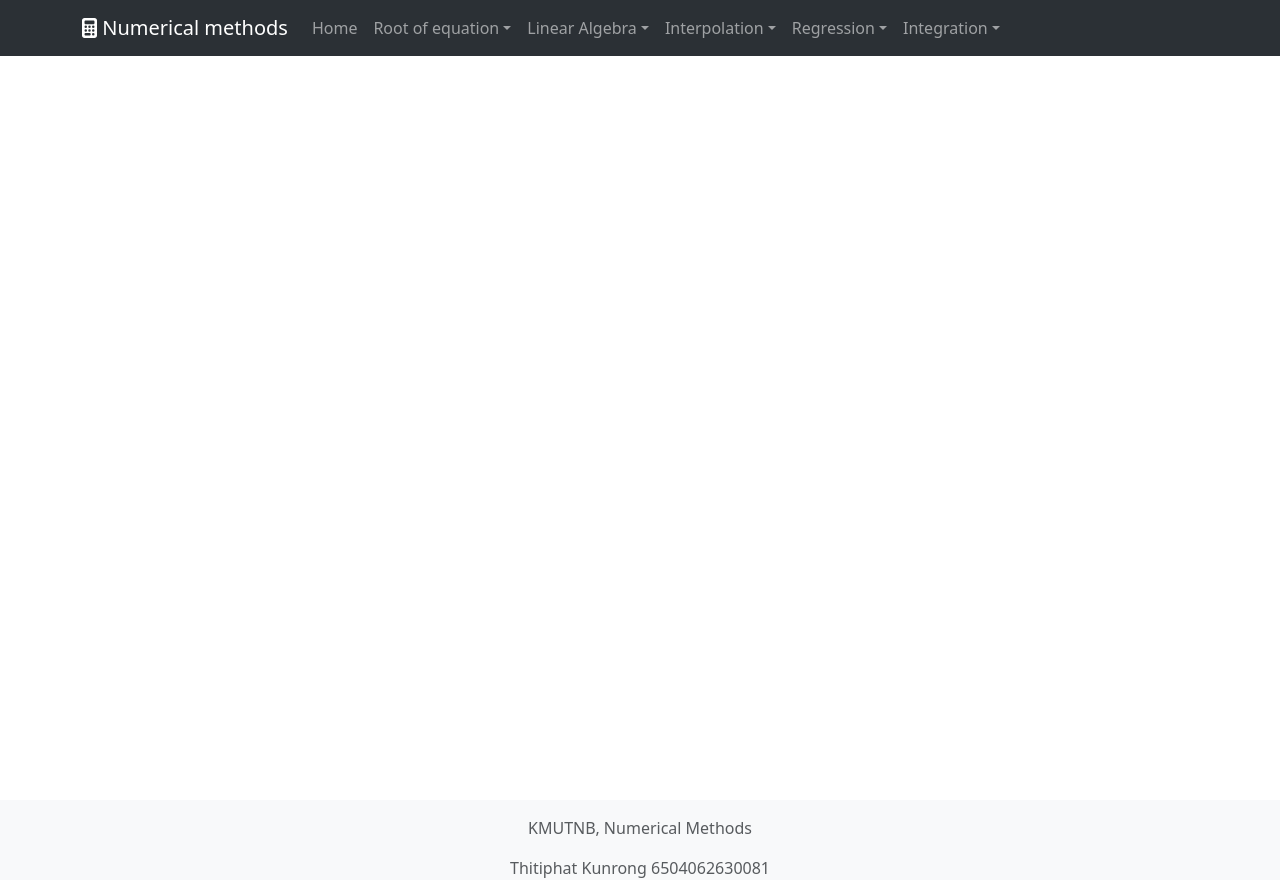
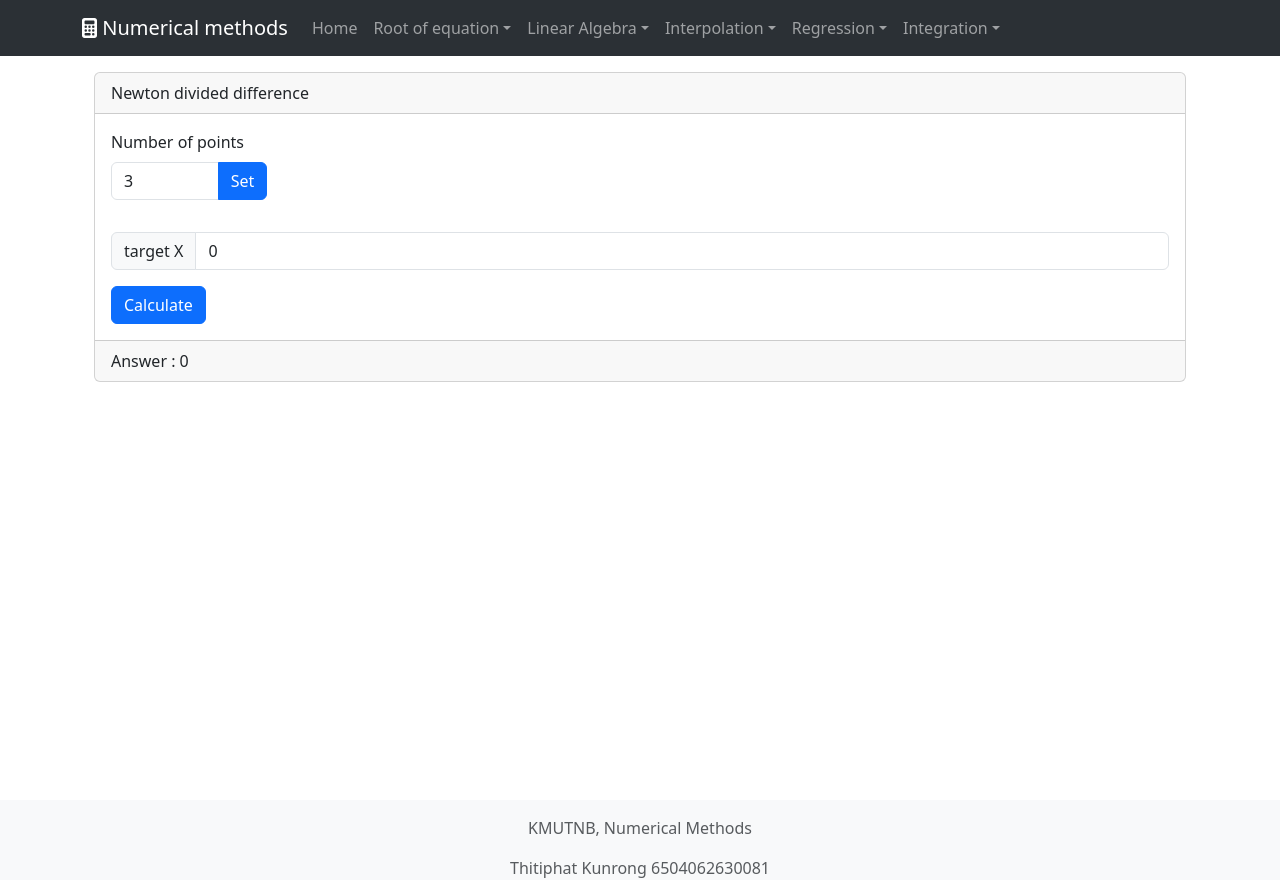
Before and after one commit to Thitiphatx/numerical-methods, a React (Create React App) app: page /newtondivided in a window 1280 px wide. Built offline with nearby package versions, Linux system fonts and the light colour scheme.

Commit message:
Added Newton divide diff

```diff
--- a/src/App.js
+++ b/src/App.js
@@ -34,6 +34,7 @@ import Trapezoidal from './pages/Integration/Trapezoidal';
 import Jacobi from './pages/LinearAlgebra/jacobi';
 import GaussSeidel from './pages/LinearAlgebra/gaussseidel';
 import ConjugateGradient from './pages/LinearAlgebra/conjugategradient';
+import NewtonDivided from './pages/Interpolation/newtondivided';
 
 function App() {
   return (
@@ -62,6 +63,7 @@ function App() {
               <Route path="/jacobiiteration" element={<Jacobi />} />
               <Route path="/gaussseideliteration" element={<GaussSeidel />} />
               <Route path="/conjugategradient" element={<ConjugateGradient />} />
+              <Route path="/newtondivided" element={<NewtonDivided />} />
             </Routes>
           </Container>
         </main>
--- /dev/null
+++ b/src/pages/Interpolation/newtondivided.js
@@ -0,0 +1,123 @@
+import React from "react";
+import { Container, Row, Col, Card, Form, Button, InputGroup } from "react-bootstrap";
+import { useState } from "react";
+
+function NewtonDivided() {
+    const [arrayPoints, setArrayPoints] = useState([]);
+    const [targetX, setTargetX] = useState(0);
+    const [size, setSize] = useState(3);
+
+    const [result, setResult] = useState(0);
+
+    // input handler
+    const inputSize = (e)=> {
+        setSize(e.target.value);
+    }
+    const setPointSize = () => {
+        const newArr = [...arrayPoints];
+        let sizeDiff = size-newArr.length;
+        for (let i = 0; i < Math.abs(sizeDiff); i++) {
+            if (sizeDiff > 0) {
+                newArr.push({
+                    x: 0,
+                    y: 0,
+                })
+            }
+            else {
+                newArr.pop();
+            }
+        }
+        setArrayPoints(newArr);
+    }
+    const inputX = (e, index)=> {
+        const newArr = [...arrayPoints];
+        newArr[index].x = e.target.value;
+    }
+    const inputY = (e, index)=> {
+        const newArr = [...arrayPoints];
+        newArr[index].y = e.target.value;
+    }
+    const inputTargetX = (e)=> {
+        setTargetX(e.target.value);
+    }
+
+    // calculate
+    const calculator = ()=> {
+        function getC(start, end) {
+            if (start == end) {
+              return y[start];
+            }
+
+            const term1 = getC(start + 1, end);
+            const term2 = getC(start, end - 1);
+
+            return (term1 - term2) / (x[end] - x[start]);
+        }
+        function getF(X) {
+            const n = x.length;
+            let result = y[0];
+            let term = 1;
+
+            for (let i = 1; i < n; i++) {
+                term *= (X - x[i - 1]);
+                result += getC(0, i) * term;
+            }
+
+            return result;
+        }
+
+        let x = arrayPoints.map((e, index)=> (parseFloat(e.x)));
+        let y = arrayPoints.map((e, index)=> (parseFloat(e.y)));
+
+        setResult(getF(targetX));
+    }
+    return (
+        <Container>
+            <Card>
+                <Card.Header>Newton divided difference</Card.Header>
+                <Card.Body>
+                    <Form>
+                        <Form.Group as={Row} className="mb-3">
+                            <Col xs={2}>
+                                <Form.Label>Number of points</Form.Label>
+                                <InputGroup>
+                                    <Form.Control type="number" value={size} onChange={inputSize}></Form.Control>
+                                    <Button onClick={setPointSize}>Set</Button>
+                                </InputGroup>
+                            </Col>
+                        </Form.Group>
+                        <Form.Group as={Row} className="mb-3">
+                            {arrayPoints.map((e, index)=> (
+                                <Form.Group as={Row} key={index} className="mb-3">
+                                <Col>
+                                <InputGroup>
+                                    <InputGroup.Text>{"x"+index}</InputGroup.Text>
+                                    <Form.Control onChange={(e)=> inputX(e, index)}></Form.Control>
+                                </InputGroup>
+                                </Col>
+                                <Col>
+                                <InputGroup>
+                                    <InputGroup.Text>{"y"+index}</InputGroup.Text>
+                                    <Form.Control onChange={(e)=> inputY(e, index)}></Form.Control>
+                                </InputGroup>
+                                </Col>
+                            </Form.Group>
+                            ))}
+                        </Form.Group>
+                        <Form.Group as={Row} className="mb-3">
+                            <InputGroup>
+                                <InputGroup.Text>target X</InputGroup.Text>
+                                <Form.Control value={targetX} onChange={(e)=> inputTargetX(e)}></Form.Control>
+                            </InputGroup>
+
+                        </Form.Group>
+                        <Button onClick={calculator}>Calculate</Button>
+                    </Form>
+                </Card.Body>
+                <Card.Footer>Answer : {result}</Card.Footer>
+            </Card>
+        </Container>
+    )
+}
+
+export default NewtonDivided;
--- a/src/pages/LinearAlgebra/conjugategradient.js
+++ b/src/pages/LinearAlgebra/conjugategradient.js
@@ -17,7 +17,6 @@ function ConjugateGradient() {
         let SIZE = parseInt(size);
         setMatrixA(new Array(SIZE).fill().map(()=> new Array(SIZE).fill(0)));
         setMatrixB(new Array(SIZE).fill(0));
-
     }
     const changeMatrixA = (e, row, col)=> {
         const newMatrix = [...matrixA];
@@ -56,13 +55,6 @@ function ConjugateGradient() {
 
         function error(r) {
             return (Math.abs(dotProduct(r, r)) > 0)
-        }
-        function plus(p1, p2) {
-            let matrix_new = []
-            for (let i = 0; i < p1.length; i++) {
-                matrix_new += p2[i];
-            }
-            return matrix_new;
         }
         function subtract(m1, m2) {
             let m3 = [];
```
